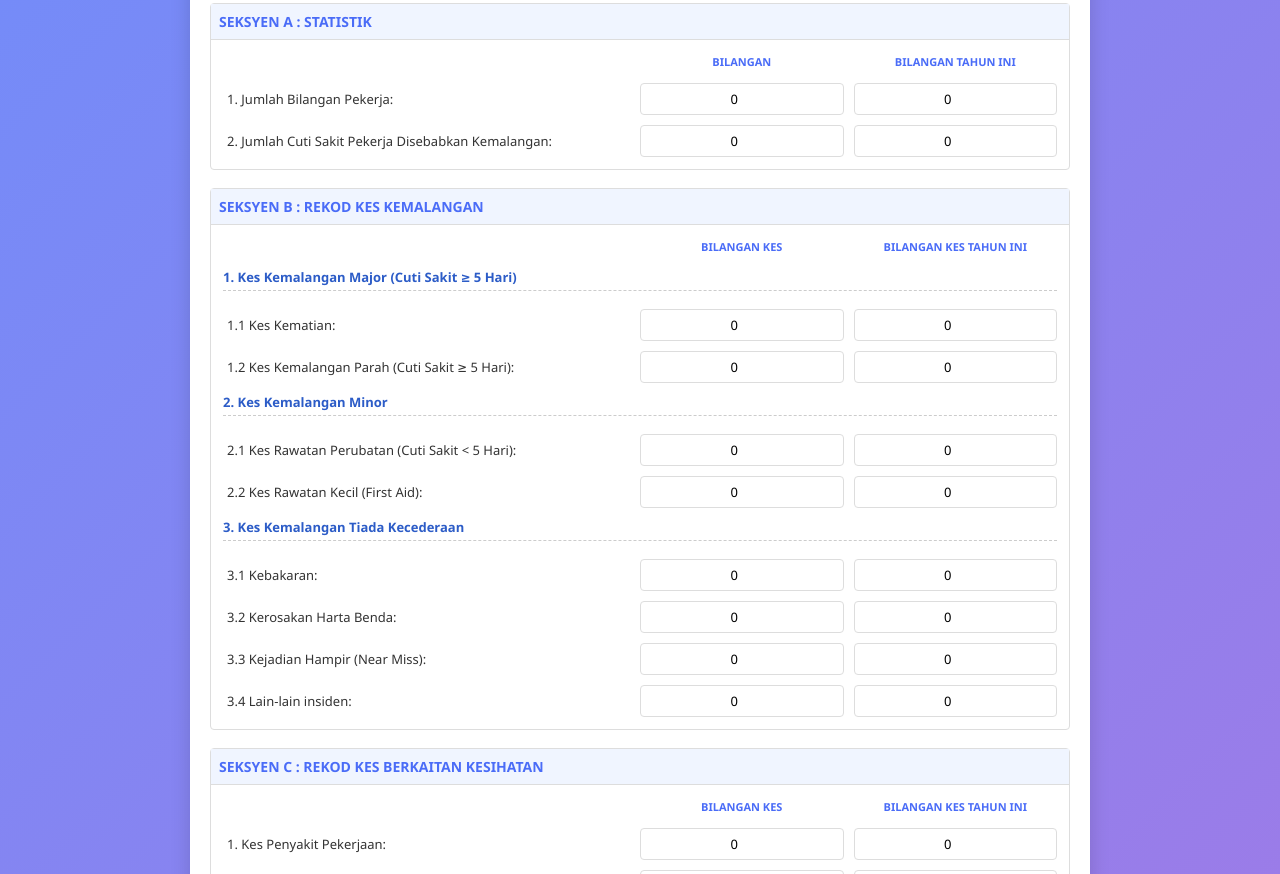
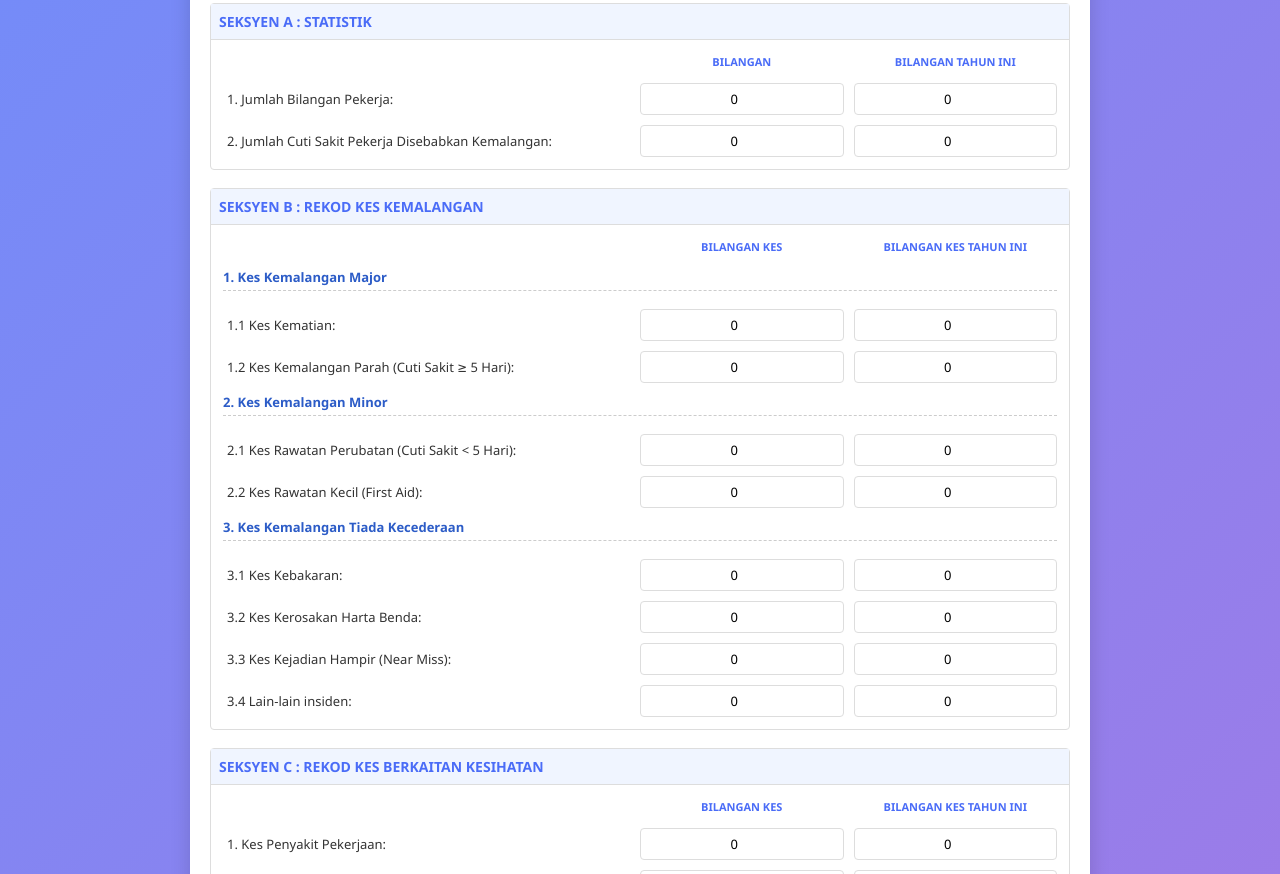
Before and after one commit to LPKKP/Laporan-Khas-KKP, a plain HTML site: page form.html in a window 1280 px wide. Shown: the part 395-1269 px from the top of the page. Drawn offline with nearby package versions, Linux system fonts and the light colour scheme.

Commit message:
Update form.html 7

```diff
--- a/form.html
+++ b/form.html
@@ -445,7 +445,7 @@
 
                     <!-- 1. Major Accident Cases -->
                     <div class="form-row">
-                        <div class="sub-section-title">1. Kes Kemalangan Major (Cuti Sakit ≥ 5 Hari)</div>
+                        <div class="sub-section-title">1. Kes Kemalangan Major</div>
                     </div>
 
                     <div class="form-row">
@@ -485,19 +485,19 @@
                     </div>
 
                     <div class="form-row">
-                        <label for="fireCases">3.1 Kebakaran:</label>
+                        <label for="fireCases">3.1 Kes Kebakaran:</label>
                         <input type="number" id="fireCases" name="fireCases" min="0" value="0">
                         <input type="number" id="fireCasesYTD" name="fireCasesYTD" min="0" value="0">
                     </div>
 
                     <div class="form-row">
-                        <label for="propertyDamage">3.2 Kerosakan Harta Benda:</label>
+                        <label for="propertyDamage">3.2 Kes Kerosakan Harta Benda:</label>
                         <input type="number" id="propertyDamage" name="propertyDamage" min="0" value="0">
                         <input type="number" id="propertyDamageYTD" name="propertyDamageYTD" min="0" value="0">
                     </div>
 
                     <div class="form-row">
-                        <label for="nearMiss">3.3 Kejadian Hampir (Near Miss):</label>
+                        <label for="nearMiss">3.3 Kes Kejadian Hampir (Near Miss):</label>
                         <input type="number" id="nearMiss" name="nearMiss" min="0" value="0">
                         <input type="number" id="nearMissYTD" name="nearMissYTD" min="0" value="0">
                     </div>
```
